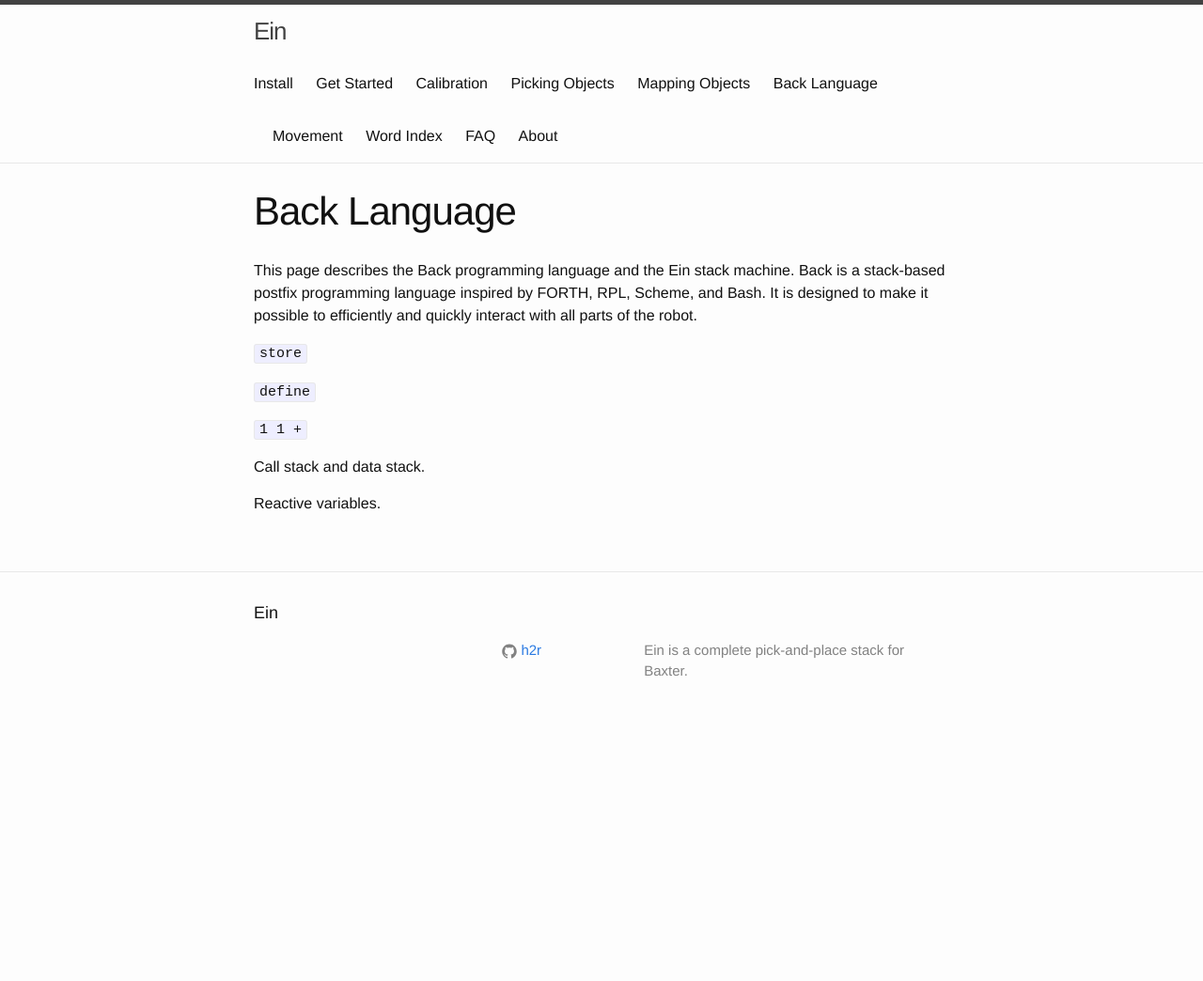
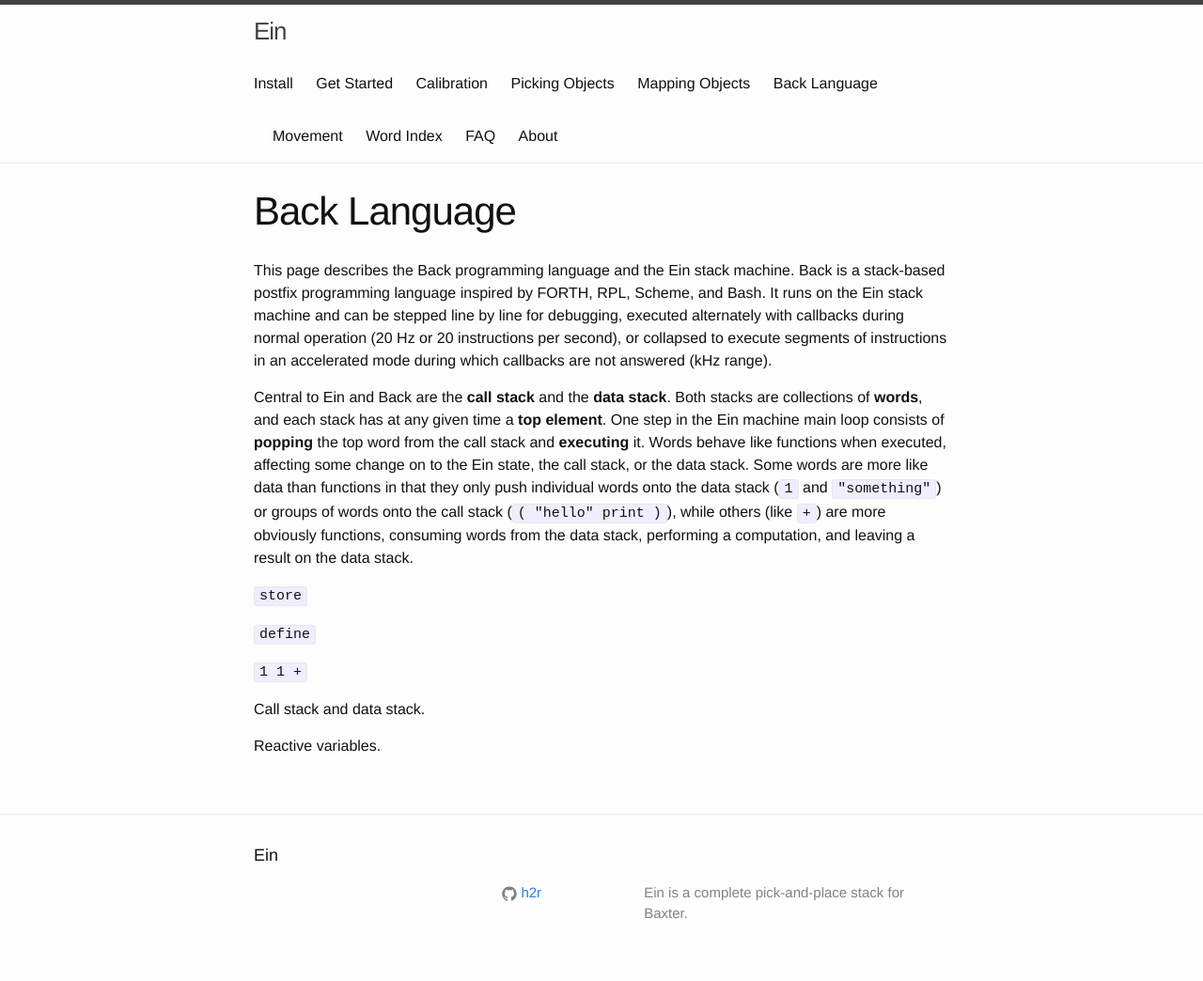
Before and after one commit to h2r/ein, a Jekyll site: the page built from language.md, in a window 1280 px wide. Shown: the whole page at 94% size. Built offline with Jekyll 4.4.1, drawn with Linux system fonts in a browser that asks for light colours; before the commit the page ends 900 px from its top, so only the background shows below that.

Commit message:
starting on the language
Former-commit-id: aa6a64ab6f8bd67cb1e4db392272e125f941eaaa

```diff
--- a/language.md
+++ b/language.md
@@ -5,10 +5,24 @@
 order: 5
 ---
 
-This page describes the Back programming language and the Ein stack
-machine.  Back is a stack-based postfix programming language inspired
-by FORTH, RPL, Scheme, and Bash.  It is designed to make it possible
-to efficiently and quickly interact with all parts of the robot.
+This page describes the Back programming language and the Ein stack machine.
+Back is a stack-based postfix programming language inspired by FORTH, RPL,
+Scheme, and Bash.  It runs on the Ein stack machine and can be stepped line by
+line for debugging, executed alternately with callbacks during normal operation
+(20 Hz or 20 instructions per second), or collapsed to execute segments of
+instructions in an accelerated mode during which callbacks are not answered
+(kHz range).
+
+Central to Ein and Back are the **call stack** and the **data stack**. Both
+stacks are collections of **words**, and each stack has at any given time a **top
+element**.  One step in the Ein machine main loop consists of **popping** the top
+word from the call stack and **executing** it. Words behave like functions when
+executed, affecting some change on to the Ein state, the call stack, or the
+data stack. Some words are more like data than functions in that they only push
+individual words onto the data stack (`1` and `"something"`) or groups of words
+onto the call stack (`( "hello" print )`), while others (like `+`) are more
+obviously functions, consuming words from the data stack, performing a
+computation, and leaving a result on the data stack.
 
 `store`
 
```
